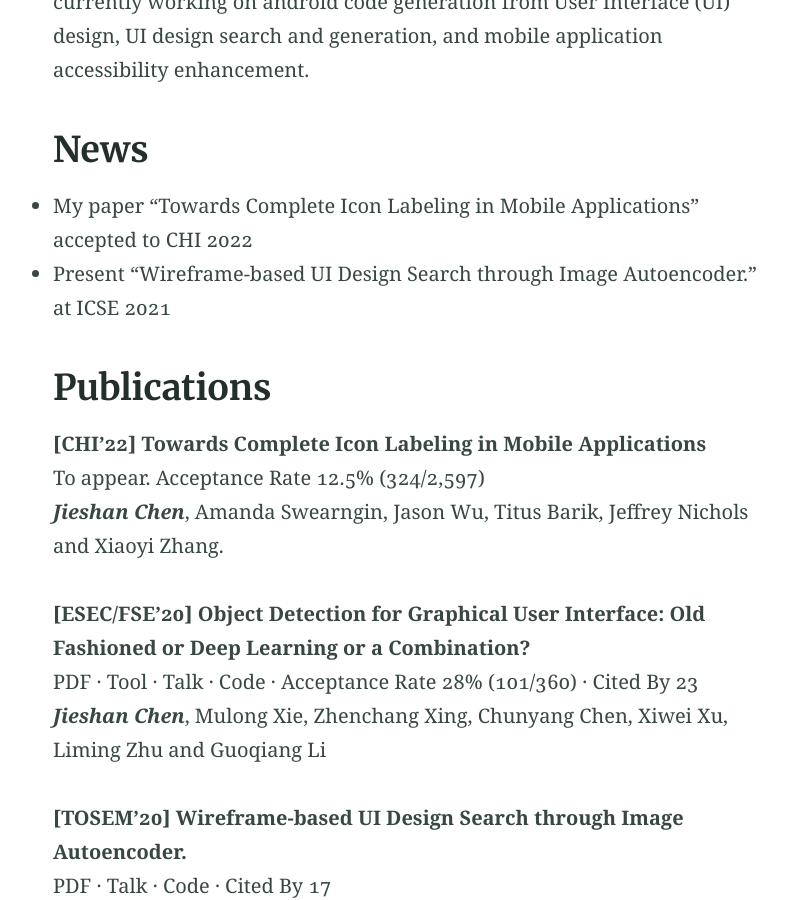
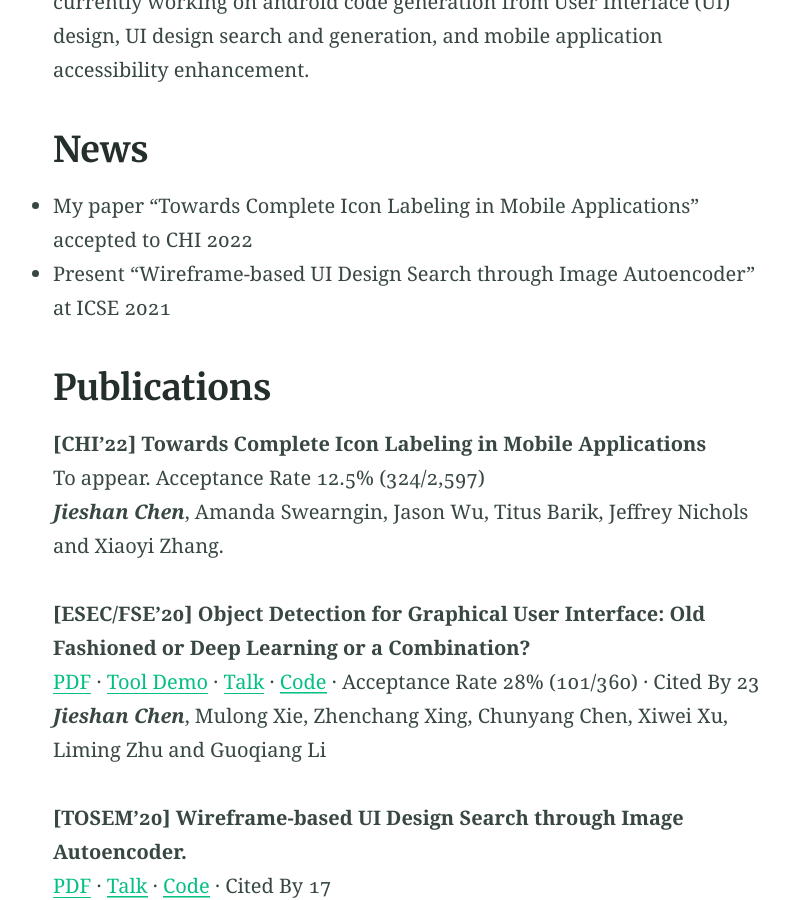
Before and after one commit to chenjshnn/chenjshnn.github.io, a Jekyll site: the page built from index.md, in a window 1280 px wide and 900 px high, scrolled down 731 px. Shown: the whole window, without its empty margins (230-1019 px from the left). Built offline with Jekyll 4.4.1, drawn with Linux system fonts in a browser that asks for light colours; some of the changed text lies outside the part shown.

Commit message:
Update index.md

```diff
--- a/index.md
+++ b/index.md
@@ -14,7 +15,7 @@ I am a PhD student in computer science in the Australian National University. My
 
 ## News
 - My paper "Towards Complete Icon Labeling in Mobile Applications" accepted to CHI 2022
-- Present "Wireframe-based UI Design Search through Image Autoencoder." at ICSE 2021
+- Present "Wireframe-based UI Design Search through Image Autoencoder" at ICSE 2021
 
 
 ## Publications
@@ -24,18 +25,18 @@ To appear. Acceptance Rate 12.5% (324/2,597)  <br />
 ***Jieshan Chen***, Amanda Swearngin, Jason Wu, Titus Barik, Jeffrey Nichols and Xiaoyi Zhang.
 
 **[ESEC/FSE'20] Object Detection for Graphical User Interface: Old Fashioned or Deep Learning or a Combination?** <br />
-PDF · Tool · Talk · Code · Acceptance Rate 28% (101/360) · Cited By 23 <br />
+[PDF](/files/FSE2020-UIDetection.pdf) · [Tool Demo](http://uied.online/) · [Talk](https://www.youtube.com/watch?v=KFFp81N6zlg) · [Code](https://github.com/chenjshnn/Object-Detection-for-Graphical-User-Interface) · Acceptance Rate 28% (101/360) · Cited By 23 <br />
 ***Jieshan Chen***, Mulong Xie, Zhenchang Xing, Chunyang Chen, Xiwei Xu, Liming Zhu and Guoqiang Li
 
 **[TOSEM'20] Wireframe-based UI Design Search through Image Autoencoder.** <br />
-PDF · Talk · Code · Cited By 17 <br />
+[PDF](/files/tosem2020-uisearch.pdf) · [Talk](https://www.youtube.com/watch?v=wF4VDrMpRdo) · [Code](https://github.com/chenjshnn/WAE) · Cited By 17 <br />
 ***Jieshan Chen***, Chunyang Chen, Zhenchang Xing, Xin Xia, Liming Zhu, John Grundy, and Jinshui Wang.
 
 **[ICSE'20] Unblind Your Apps: Predicting Natural-Language Labels for Mobile GUI Components by Deep Learning.** <br />
 ACM SIGSOFT Distinguished Paper Award <br />
-PDF · Talk · GitHub · Acceptance Rate 20.9% (129/617) · Cited By 35 <br />
+[PDF](/files/ICSE2020-predictContent.pdf) · [Talk](https://www.youtube.com/watch?v=zoRu7UOXAeY&list=PLh7v-bsdypMGkREL9PPVczHtaVLlL4P5h&index=5) · [Code](https://github.com/chenjshnn/LabelDroid) · Acceptance Rate 20.9% (129/617) · Cited By 35 <br />
 ***Jieshan Chen***, Chunyang Chen, Zhenchang Xing, Xiwei Xu, Liming Zhu, Guoqiang Li, and Jinshui Wang.
 
-[IJCNN'17] **Ensemble Application of Convolutional and Recurrent Neural Networks for Multi-label Text Categorization.**
-PDF· Cited By 175
+**[IJCNN'17] Ensemble Application of Convolutional and Recurrent Neural Networks for Multi-label Text Categorization.**
+[PDF](https://ieeexplore.ieee.org/document/7966144/keywords)· Cited By 175
 Guibin Chen, Deheng Ye, Zhenchang Xing, ***Jieshan Chen***, and Erik Cambria.
```
Also changed, not shown: other parts of index.md (+2 -1 lines).
